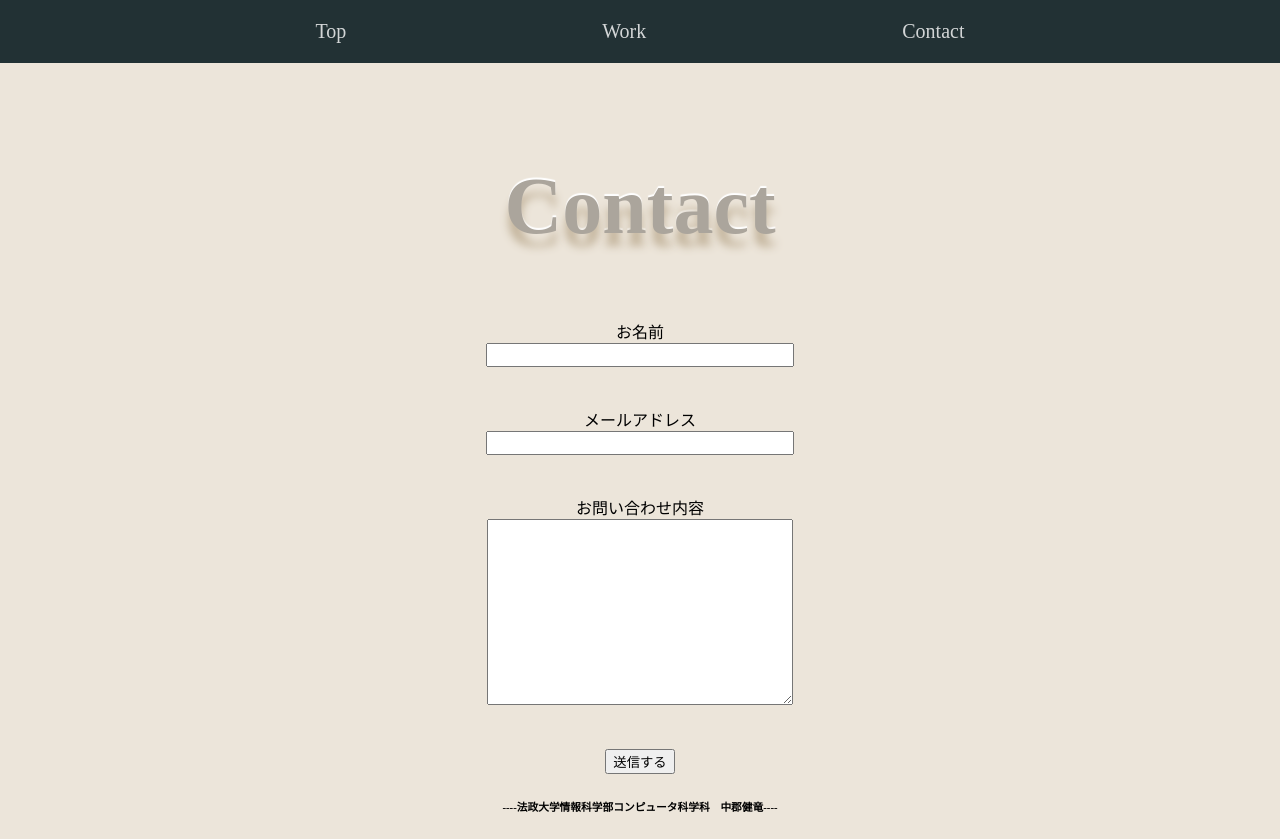
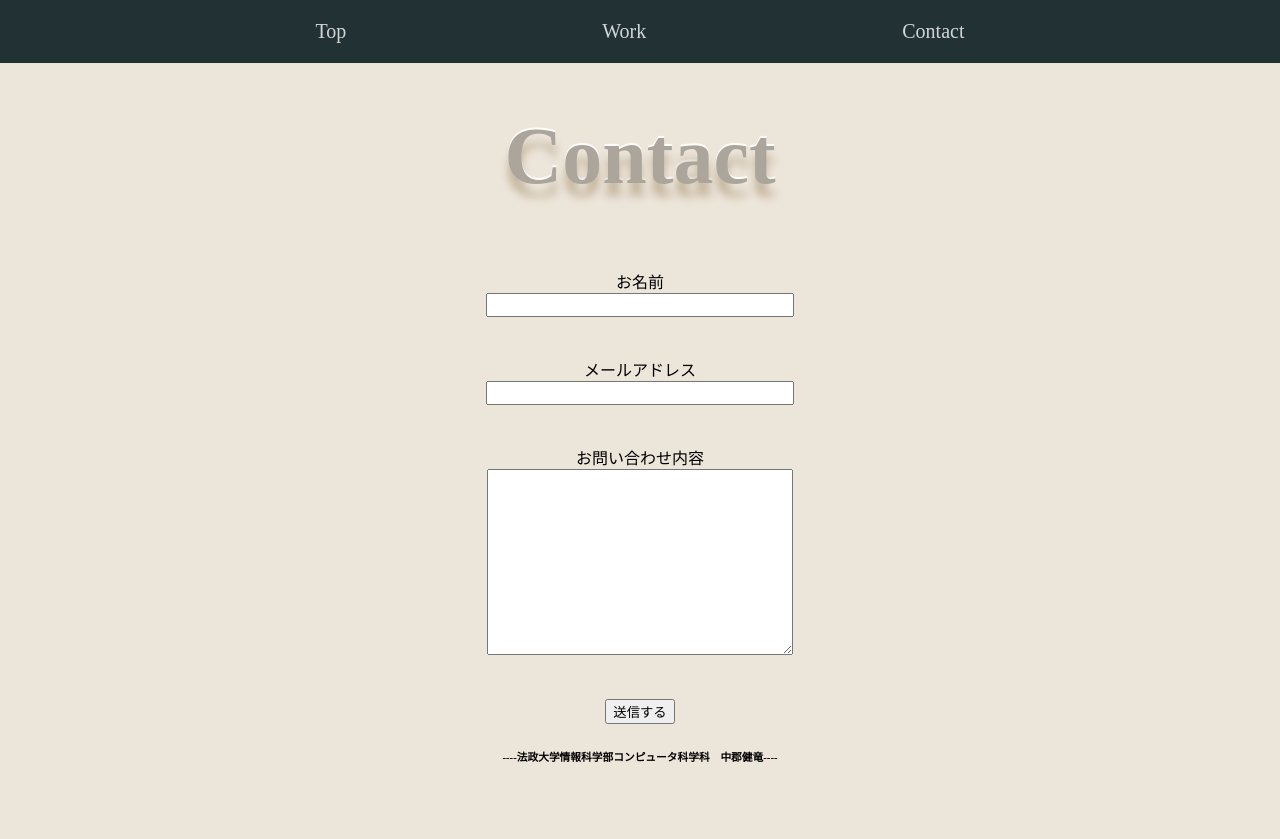
Before and after one commit to chutake/introduction_2, a React (Create React App) app: page /Contact in a window 1280 px wide. After the commit the page ends 800 px from the top, so only its background shows below. Built offline with nearby package versions, Linux system fonts and the light colour scheme.

Commit message:
modified css

```diff
--- a/src/components/App.css
+++ b/src/components/App.css
@@ -178,7 +178,7 @@ body {
   margin: 0;
 }
 .main-contact h1 {
-  padding-top: 150px;
+  padding-top: 100px;
   padding-bottom: 50px;
   margin: 11px 0 17px 0;
   font-size: 80px;
```
